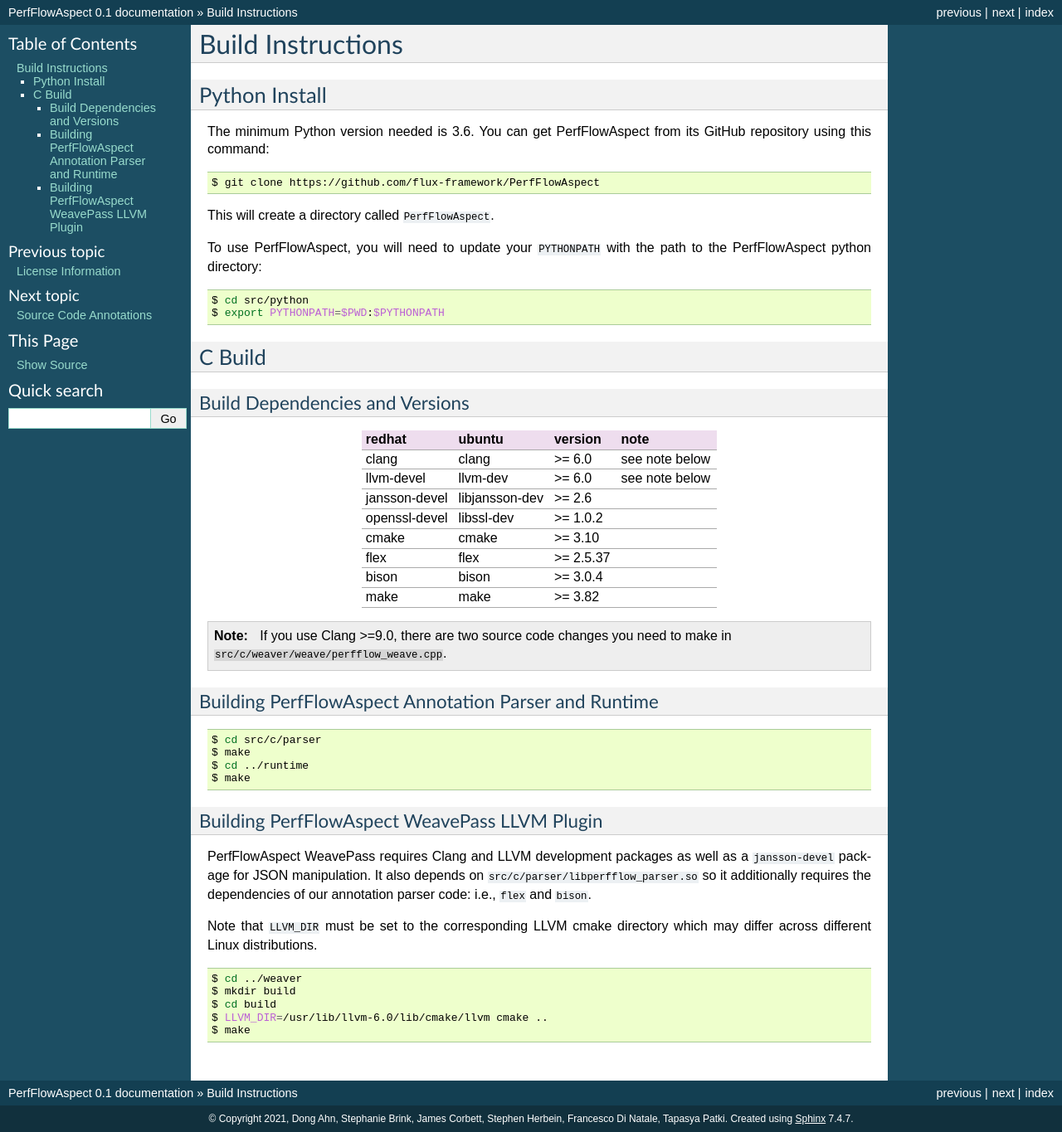
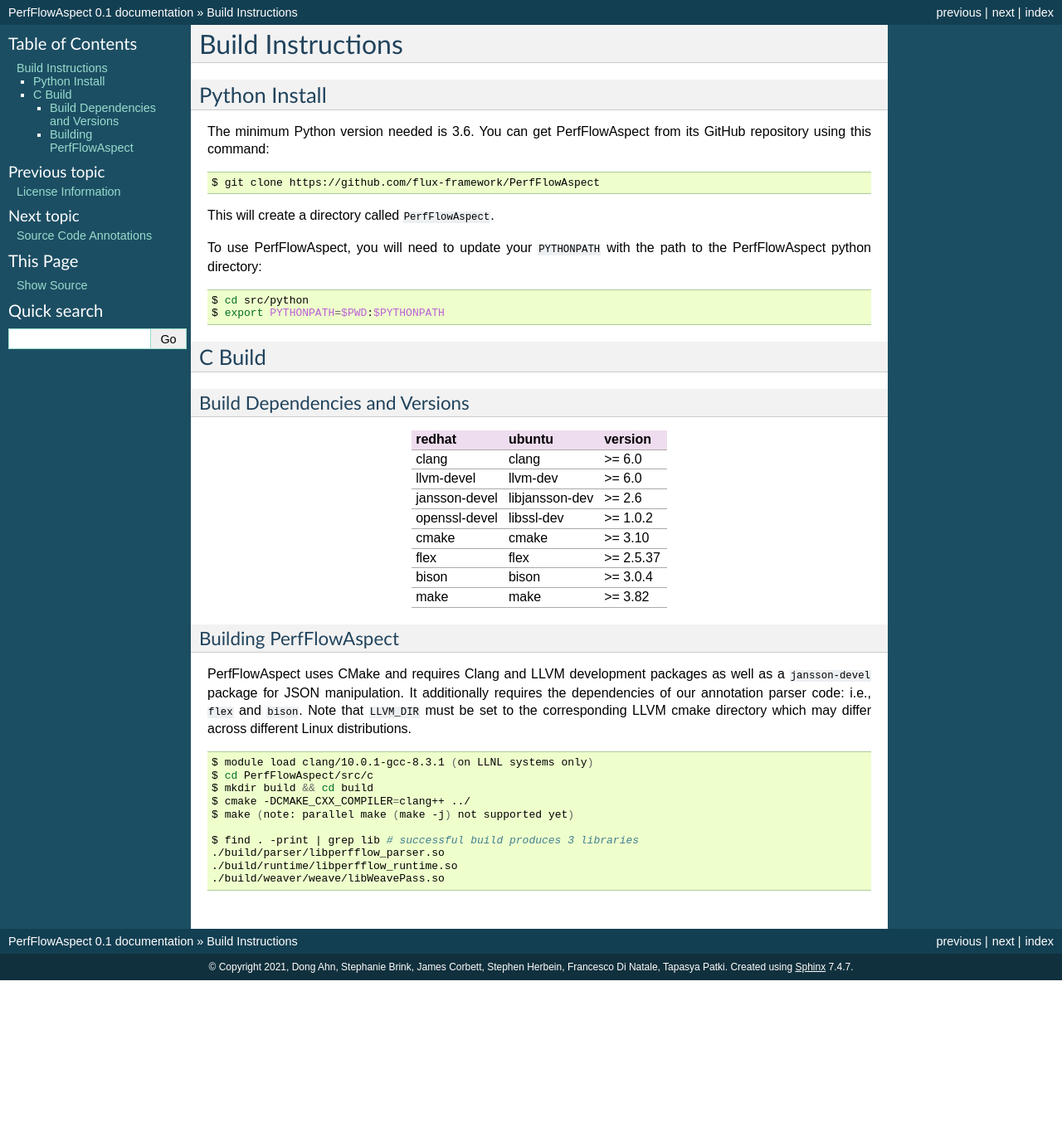
Before and after one commit to flux-framework/PerfFlowAspect, a Sphinx documentation site: the page built from docs/BuildingPerfFlowAspect.rst, in a window 1280 px wide. Shown: the whole page at 83% size. Built offline with Sphinx 7.4.7, drawn with Linux system fonts in a browser that asks for light colours; after the commit the page ends 1182 px from its top, so only the background shows below that.

Commit message:
Update the docs for CMake build process.

```diff
--- a/docs/BuildingPerfFlowAspect.rst
+++ b/docs/BuildingPerfFlowAspect.rst
@@ -35,51 +35,37 @@ C Build
 Build Dependencies and Versions
 ^^^^^^^^^^^^^^^^^^^^^^^^^^^^^^^
 
- ================ ================ =========== ================
-   redhat          ubuntu           version     note
- ================ ================ =========== ================
-   clang           clang            >= 6.0      see note below
-   llvm-devel      llvm-dev         >= 6.0      see note below
+ ================ ================ ===========
+   redhat          ubuntu           version
+ ================ ================ ===========
+   clang           clang            >= 6.0
+   llvm-devel      llvm-dev         >= 6.0
    jansson-devel   libjansson-dev   >= 2.6
    openssl-devel   libssl-dev       >= 1.0.2
    cmake           cmake            >= 3.10
    flex            flex             >= 2.5.37
    bison           bison            >= 3.0.4
    make            make             >= 3.82
- ================ ================ =========== ================
+ ================ ================ ===========
 
-.. note::
+Building PerfFlowAspect
+^^^^^^^^^^^^^^^^^^^^^^^
 
-    If you use Clang >=9.0, there are two source code changes you need to make
-    in ``src/c/weaver/weave/perfflow_weave.cpp``.
-
-
-Building PerfFlowAspect Annotation Parser and Runtime
-^^^^^^^^^^^^^^^^^^^^^^^^^^^^^^^^^^^^^^^^^^^^^^^^^^^^^
+PerfFlowAspect uses CMake and requires Clang and LLVM development packages as well
+as a ``jansson-devel`` package for JSON manipulation. It additionally requires the
+dependencies of our annotation parser code: i.e., ``flex`` and ``bison``. Note that
+``LLVM_DIR`` must be set to the corresponding LLVM cmake directory which may
+differ across different Linux distributions.
 
 .. code:: bash
 
-   $ cd src/c/parser
-   $ make
-   $ cd ../runtime
-   $ make
+    $ module load clang/10.0.1-gcc-8.3.1 (on LLNL systems only)
+    $ cd PerfFlowAspect/src/c
+    $ mkdir build && cd build
+    $ cmake -DCMAKE_CXX_COMPILER=clang++ ../
+    $ make (note: parallel make (make -j) not supported yet)
 
-
-Building PerfFlowAspect WeavePass LLVM Plugin
-^^^^^^^^^^^^^^^^^^^^^^^^^^^^^^^^^^^^^^^^^^^^^
-
-PerfFlowAspect WeavePass requires Clang and LLVM development packages as well
-as a ``jansson-devel`` package for JSON manipulation. It also depends on
-``src/c/parser/libperfflow_parser.so`` so it additionally requires the
-dependencies of our annotation parser code: i.e., ``flex`` and ``bison``.
-
-Note that ``LLVM_DIR`` must be set to the corresponding LLVM cmake directory
-which may differ across different Linux distributions.
-
-.. code:: bash
-
-   $ cd ../weaver
-   $ mkdir build
-   $ cd build
-   $ LLVM_DIR=/usr/lib/llvm-6.0/lib/cmake/llvm cmake ..
-   $ make
+    $ find . -print | grep lib # successful build produces 3 libraries
+    ./build/parser/libperfflow_parser.so
+    ./build/runtime/libperfflow_runtime.so
+    ./build/weaver/weave/libWeavePass.so
```
